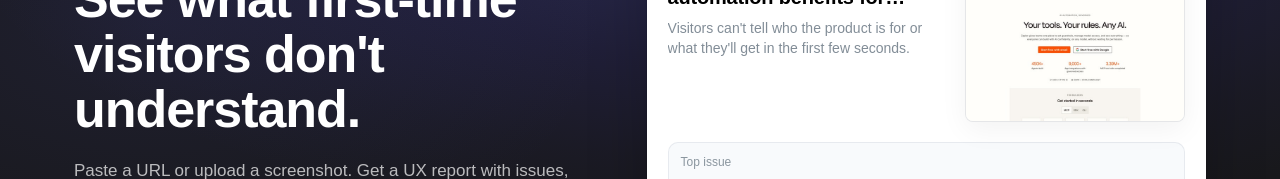
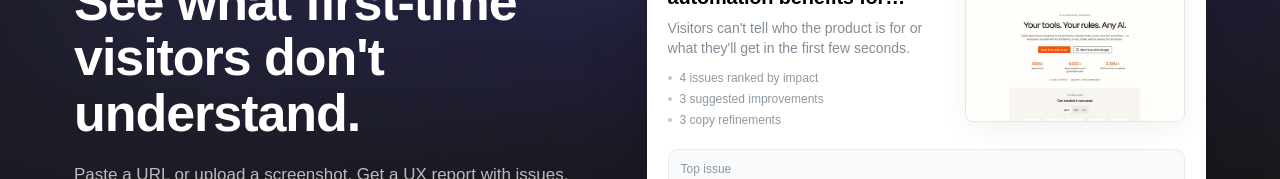
Before and after one commit to samarenkovdmitry/Klynt, a Next.js app: page / in a window 1280 px wide. Shown: the part 234-413 px from the top of the page. Built offline with nearby package versions, Linux system fonts and the light colour scheme; no server answers; a web font is replaced by a local one.

Commit message:
Landing Mockup Update

```diff
--- a/components/landing-test/LandingTestMockup.tsx
+++ b/components/landing-test/LandingTestMockup.tsx
@@ -68,6 +68,11 @@ export function LandingTestMockup() {
   const topIssue = data.issues[0];
   const overallScore = formatOverallScore(score);
   const issueCount = data.issues.length;
+  const deliverableBullets = [
+    `${issueCount} issues ranked by impact`,
+    `${data.suggestions.length} suggested improvements`,
+    `${data.copy.length} copy refinements`,
+  ] as const;
 
   return (
     <Link
@@ -109,6 +114,20 @@ export function LandingTestMockup() {
                 >
                   {data.summary}
                 </p>
+                <ul className="mt-3 space-y-1">
+                  {deliverableBullets.map((line) => (
+                    <li
+                      key={line}
+                      className="flex gap-2 text-[11px] leading-[16px] text-[rgba(6,28,47,0.45)] md:text-[12px] md:leading-[17px]"
+                    >
+                      <span
+                        className="mt-[6px] h-1 w-1 shrink-0 rounded-full bg-[rgba(6,28,47,0.25)]"
+                        aria-hidden
+                      />
+                      {line}
+                    </li>
+                  ))}
+                </ul>
               </div>
 
               <div className="overflow-hidden rounded-lg border border-black/[0.08] bg-[#F8FAFC] shadow-[0_8px_28px_rgba(0,0,0,0.05)]">
```
